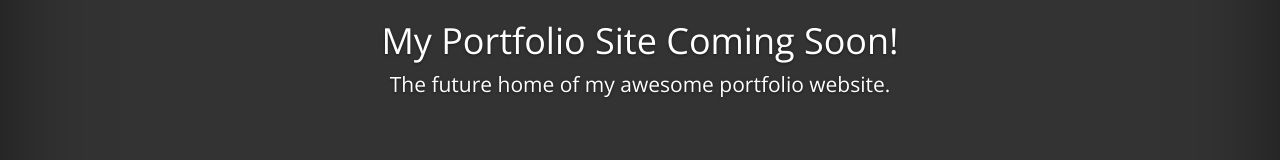
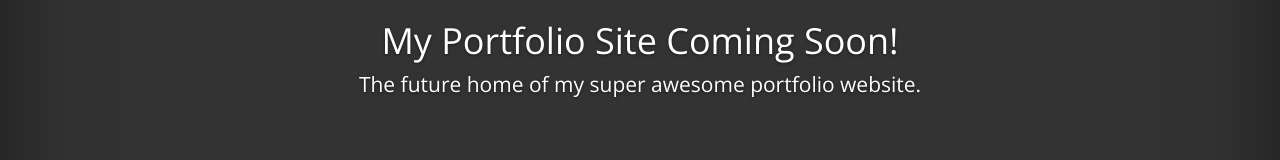
Before and after one commit to yenbryan/rocketu-portfolio, a plain HTML site: page index.html in a window 1280 px wide. Shown: the part 340-500 px from the top of the page. Drawn offline with nearby package versions, Linux system fonts and the light colour scheme.

Commit message:
added some lines

```diff
--- a/index.html
+++ b/index.html
@@ -43,7 +43,7 @@
             <div class="inner cover">
                 <h1 class="cover-heading">My Portfolio Site Coming Soon!</h1>
 
-                <p class="lead">The future home of my awesome portfolio website.</p>
+                <p class="lead">The future home of my super awesome portfolio website.</p>
             </div>
 
             <div class="mastfoot">
```
